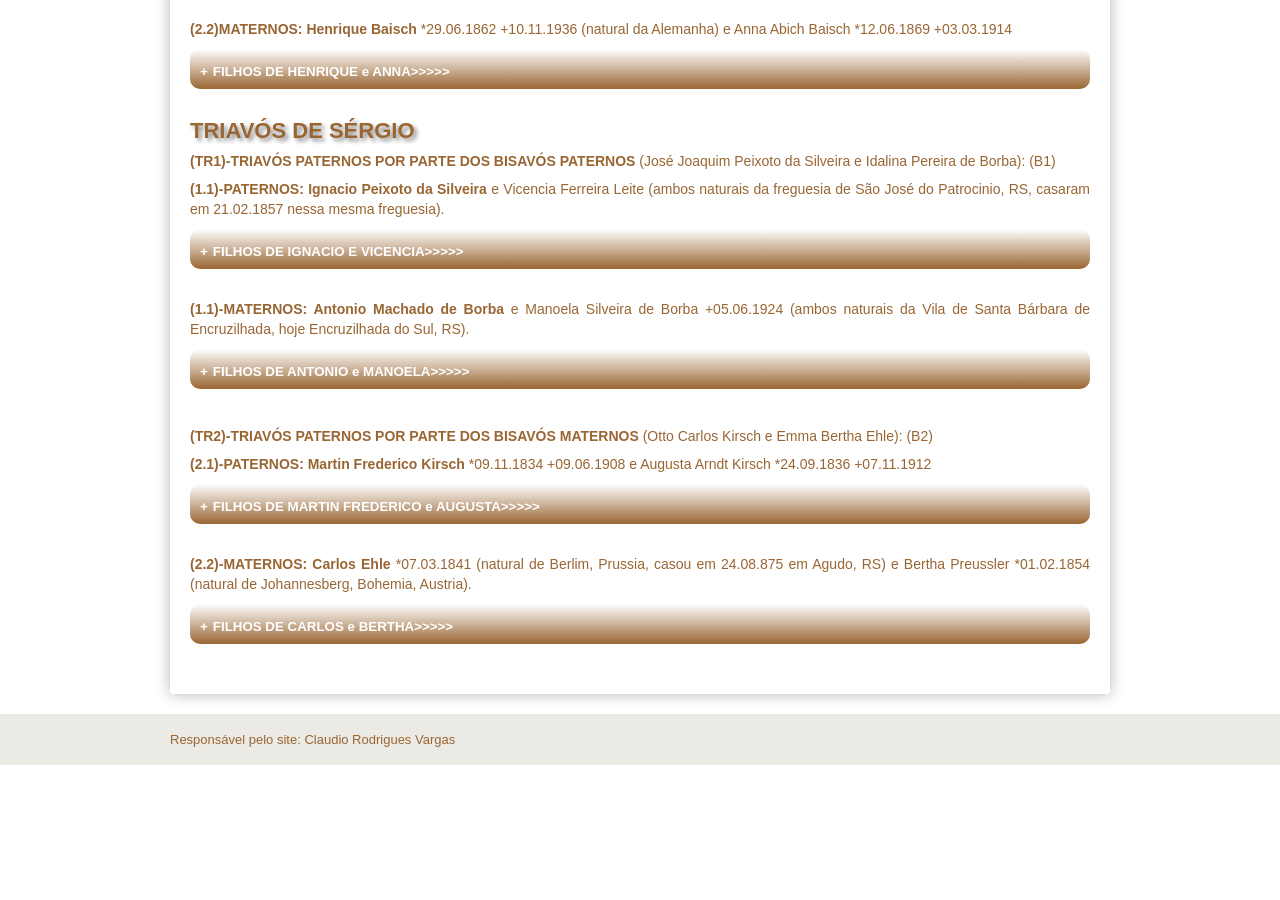
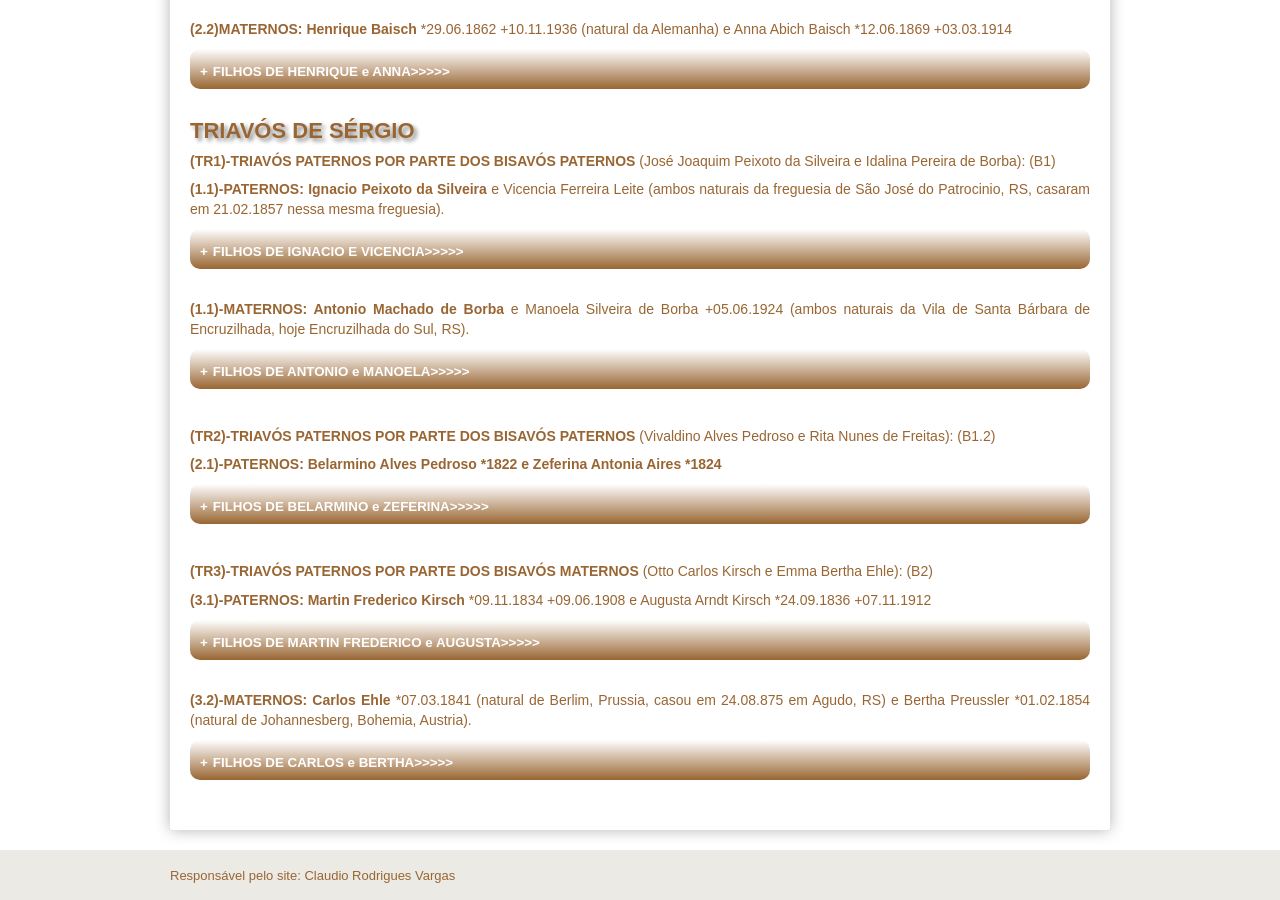
Before and after one commit to claudiovargas1955/claudiovargas1955.github.io, a Jekyll site: the page built from _pages/genealogia-de-sergio-luis-kirsch-da-silveira.html, in a window 1280 px wide and 900 px high, scrolled down 1284 px. Built offline with Jekyll 4.4.1, drawn with Linux system fonts in a browser that asks for light colours; some web fonts are replaced; before the commit the page ends 2049 px from its top, so only the background shows below that; some of the changed lines change nothing that is shown.

Commit message:
Update genealogia-de-sergio-luis-kirsch-da-silveira.html

```diff
--- a/_pages/genealogia-de-sergio-luis-kirsch-da-silveira.html
+++ b/_pages/genealogia-de-sergio-luis-kirsch-da-silveira.html
@@ -277,15 +277,29 @@ Encruzilhada, hoje Encruzilhada do Sul, RS).
     <b>(10)-Deolinda Borba da Rosa: </b><br><br>
     <b>(11)-Florinda Alves de Borba: </b></details></p><br>
 
-<p><b><h5>(TR2)-TRIAVÓS PATERNOS POR PARTE DOS BISAVÓS MATERNOS</b> (Otto Carlos Kirsch e Emma Bertha Ehle): (B2)</h5>
-<p><b>(2.1)-PATERNOS: Martin Frederico Kirsch </b>*09.11.1834 +09.06.1908 e Augusta Arndt Kirsch *24.09.1836 +07.11.1912
+<p><b><h5>(TR2)-TRIAVÓS PATERNOS POR PARTE DOS BISAVÓS PATERNOS</b> (Vivaldino Alves Pedroso e Rita Nunes de Freitas): (B1.2)</h5>
+<p><b>(2.1)-PATERNOS: Belarmino Alves Pedroso *1822 e Zeferina Antonia Aires *1824
+<details><summary><b>FILHOS DE BELARMINO e ZEFERINA>>>>></b></summary><br>
+<p><b>(01)Leandro Pedroso das Chagas: </b>*15.04.1929 (casou em com Theophila Ferreira das Chagas *08.03.1855, ambos naturais do
+terceiro distrito de Cangussu, RS). <b>FILHOS: </b><br>
+  <b>(1.1)Carlos Pedroso das Chagas: </b>*14.09.1916 (nat. Santa Cruz do Sul, RS, casou em 12.12.1936 com Alda Francisca Lopes
+  *24.03.1919, filha de José Carlos *08.12.1894 e Rosalina dos Santos Lopes *01.08.1894). <br>
+  <b>(1.2)Francisco Pedroso das Chagas: </b>*26.07.1897 (casou com Dinorah Alves da Silva, filha de Juliano Alves da Silva *25.08.1859
+  e de Virginia Fagundes da Silva). <br>
+  <b>(1.3)José Pedroso das Chagas: </b>*20.07.1914 (nat. do terceiro distrito de Piratini, casou em 19.03.1938 com Hilda Razzolini
+  *02.03.1916, filha de Ernesto Razzolini *28.1.1891 e Clarinda Razzolini *19.11.1890). <br>
+  <b>(1.4)Agenor Pedroso das Chagas: </b>*11.04.1910 (nat. de Sta. Cruz do Sul, RS, casou em 08.03.1946 com Noemia Pinto *17.05.1917,
+  filha de Nestor Pinto e Elisa Rachope Pinto). </details></p><br>
+
+<p><b><h5>(TR3)-TRIAVÓS PATERNOS POR PARTE DOS BISAVÓS MATERNOS</b> (Otto Carlos Kirsch e Emma Bertha Ehle): (B2)</h5>
+<p><b>(3.1)-PATERNOS: Martin Frederico Kirsch </b>*09.11.1834 +09.06.1908 e Augusta Arndt Kirsch *24.09.1836 +07.11.1912
 <details><summary><b>FILHOS DE MARTIN FREDERICO e AUGUSTA>>>>></b></summary><br>
  <p><b>(01)-Mathilda Kirsch: </b> *1862 +17.10.1944 <br><br>.
      <b>(02)-Augusta Kirsch: </b> *1870 (casada com Augusto Lüdtke).<br><br>
      <b>(03)-Max Kirsch: </b>*1876 (casado com Hulda Manzke).<br><br>
    <b>(04)-Otto Kirsch: </b>*1883 (casado com Emma Ehle).</details></p><br>
 
-<p><b>(2.2)-MATERNOS: Carlos Ehle </b>*07.03.1841 (natural de Berlim, Prussia, casou em 24.08.875 em Agudo, RS) e Bertha Preussler
+<p><b>(3.2)-MATERNOS: Carlos Ehle </b>*07.03.1841 (natural de Berlim, Prussia, casou em 24.08.875 em Agudo, RS) e Bertha Preussler
 *01.02.1854 (natural de Johannesberg, Bohemia, Austria).
 <details><summary><b>FILHOS DE CARLOS e BERTHA>>>>></b></summary><br>
  <p><b>(01)-Ernest Ehle: </b>*24.05.1883  <br><br>
```
